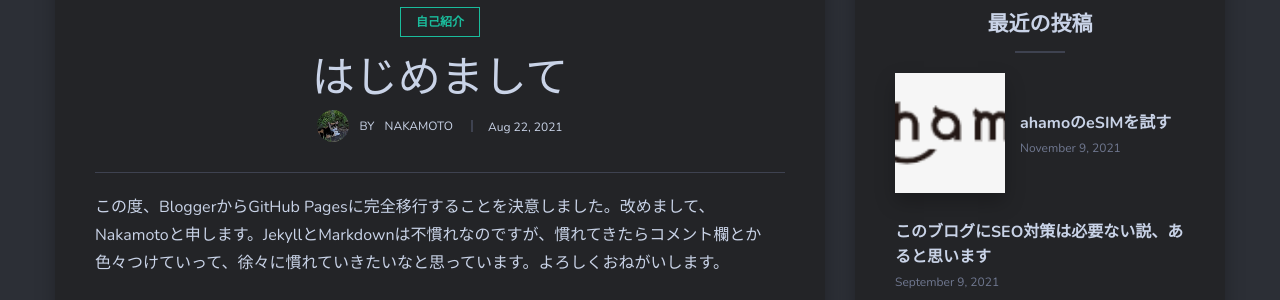
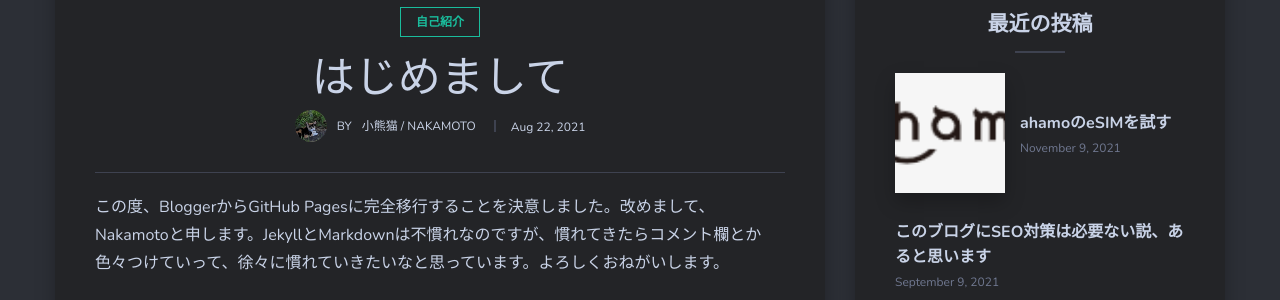
Before and after one commit to RP-800/RP-800.github.io, a Jekyll site: the page built from _posts/2021-08-22-post.markdown, in a window 1280 px wide. Shown: the part 758-1058 px from the top of the page. Built offline with Jekyll 4.4.1, drawn with Linux system fonts in a browser that asks for light colours; nearby versions of some CDN libraries; comment, search, counter and statistics services are not loaded.

Commit message:
Update _config.yml

```diff
--- a/_config.yml
+++ b/_config.yml
@@ -9,7 +9,7 @@ url: "https://nakamoto800.github.io" # the base hostname & protocol for your sit
 
 #-------------------------------
 # About Section
-author-name: Nakamoto
+author-name: 小熊猫 / Nakamoto
 author-avatar: icon.jpg
 
 
```
